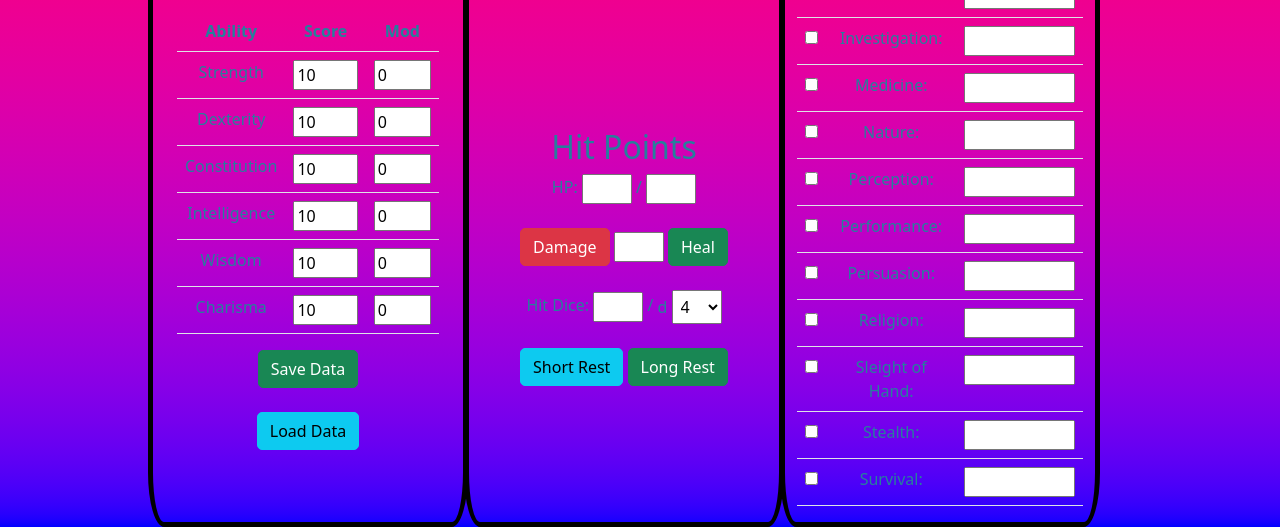
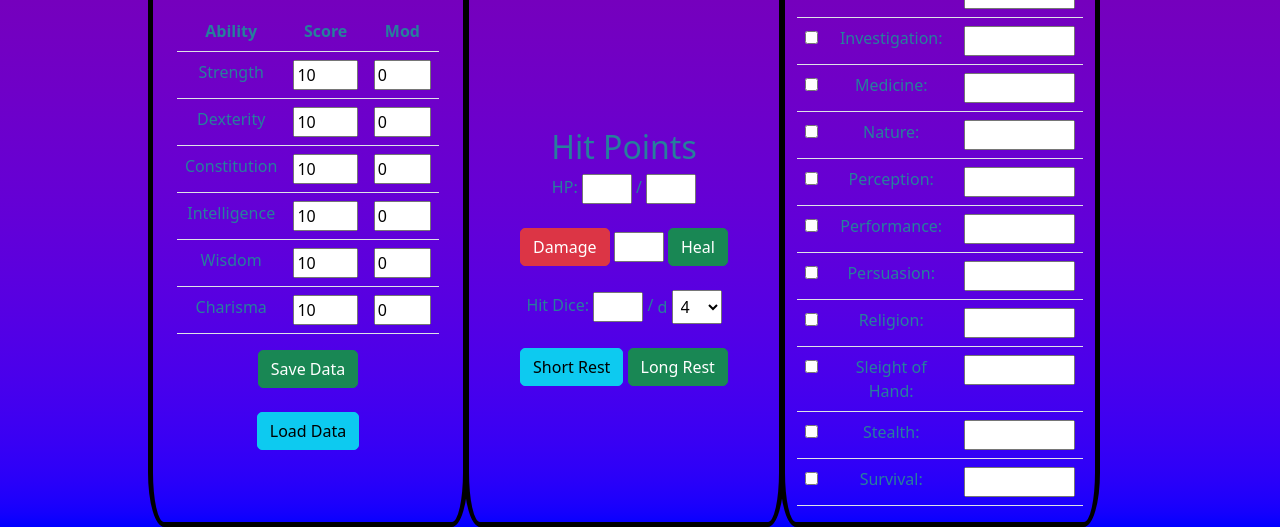
Before and after one commit to Dylan-Thrasher/Dynamic-Character-Sheet, a website: page index.html in a window 1280 px wide. Shown: the part 608-1135 px from the top of the page. Drawn offline with nearby package versions, Linux system fonts and the light colour scheme; no server answers.

Commit message:
updated to purple to blue gradient for less harshness on the eyes

```diff
--- a/style.css
+++ b/style.css
@@ -1,7 +1,7 @@
 /* adjusting the inputs within tables specifically that use numbers */
 body {
-  background: linear-gradient(red, blue);
-  background: linear-gradient(in lch, red, blue);
+  background: linear-gradient(purple, blue);
+  background: linear-gradient(in lch, purple, blue);
   color: rgb(39, 127, 156);
 }
 
```
